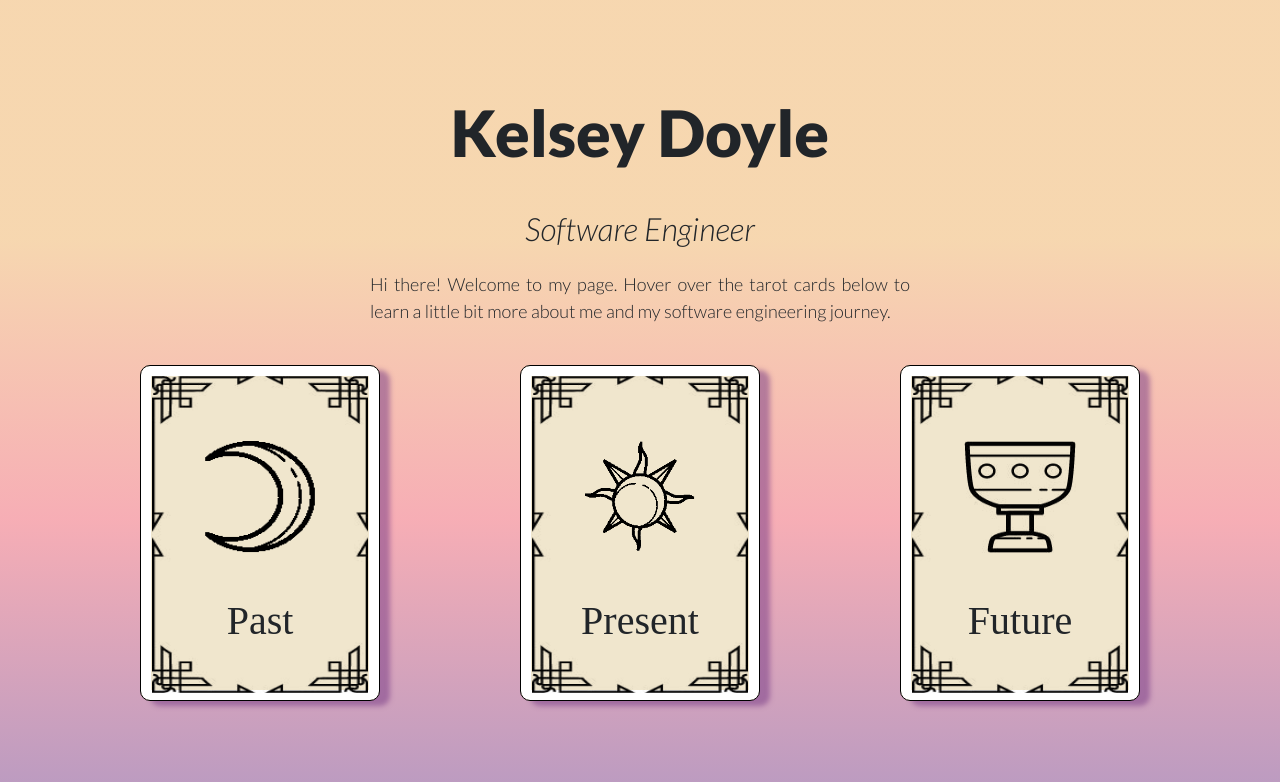
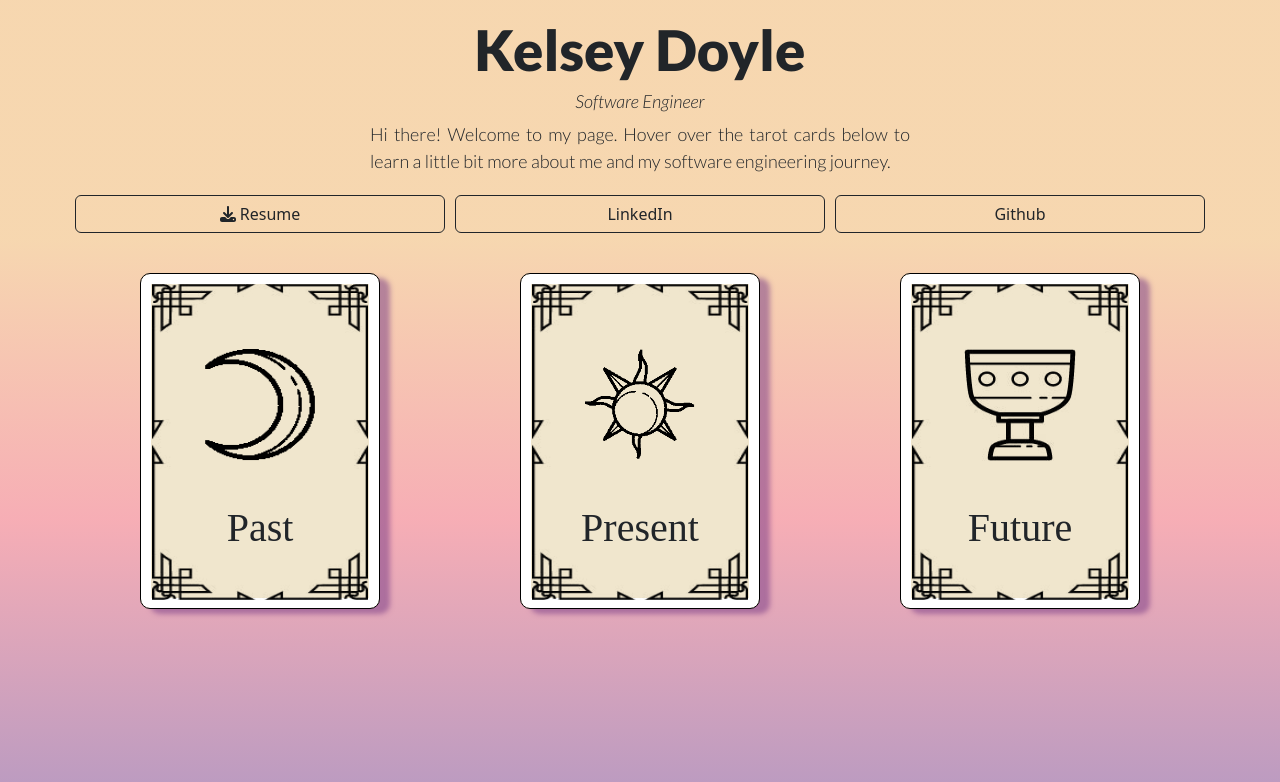
Before and after one commit to kdoyle390/KD-portfolio, a React (Create React App) app: page / in a window 1280 px wide. Shown: the top 782 px of the page. Built offline with nearby package versions, Linux system fonts and the light colour scheme; a web font is replaced by a local one.

Commit message:
Created buttons and coded download and link functionality. Updated card backs and fixed styling. Will need to continue to update styling.

```diff
--- a/package.json
+++ b/package.json
@@ -10,6 +10,7 @@
     "@testing-library/jest-dom": "^5.16.5",
     "@testing-library/react": "^13.4.0",
     "@testing-library/user-event": "^13.5.0",
+    "babel-plugin-macros": "^3.1.0",
     "bootstrap": "^5.2.2",
     "react": "^18.2.0",
     "react-dom": "^18.2.0",
--- a/src/App.js
+++ b/src/App.js
@@ -3,18 +3,35 @@ import tarotCup from './imgs/tarotCup.png';
 import tarotMoon from './imgs/tarotMoon.png';
 import tarotSun from './imgs/tarotSun.png';
 import tarotOutline from './imgs/tarotOutline.png';
-import { FontAwesomeIcon } from '@fortawesome/react-fontawesome';
-// import { envelope } from '@fortawesome/fontawesome-svg-core';
+import { FontAwesomeIcon } from '@fortawesome/react-fontawesome'
+import { faEnvelope, faDownload  } from '@fortawesome/free-solid-svg-icons';
+
+
 
 function App() {
 
 
-  const emailIcon = <FontAwesomeIcon icon="fa-solid fa-envelope" />;
+  // const emailIcon = <FontAwesomeIcon icon={faEnvelope} />
+  const resumeIcon = <FontAwesomeIcon icon={faDownload} />
+  const onButtonClick = () => {fetch('Kelsey Doyle_Resume.pdf')
+        .then(response => {response.blob()
+        .then(blob => {const fileUrl = window.URL.createObjectURL(blob);
+            let alink = document.createElement('a');
+            alink.href = fileUrl;
+            alink.download = 'Kelsey Doyle_Resume.pdf';
+            alink.click();
+          })
+        })
+      }
+  const openInNewTab = url => {
+    window.open(url, '_blank', 'noopener,noreferrer');
+  };
+
   const timeTitle = ['Past', 'Present', 'Future']
   const iconList = [tarotOutline, tarotMoon, tarotSun, tarotCup];
-  const backText = ["Over 7 years of experience in the test-development industry creating high-stakes examinations for physicians exiting their residency programs. Duties included careful analysis of item-bank contents, creation of item-writing assignments to cover areas of need, and coordinating production of meeting materials for over 30 yearly meetings.",
-      "After obtaining a Certificate of Completion from Flatiron School's Software Engineering program...",
-      "Working in the non-profit sector using my software engineering skills to find solutions to complex problems related to housing, food insecurity, public services, etc."]
+  const backText = ["Over 7 years of experience in the test-development industry creating high-stakes examinations for physicians.",
+      "Software Engineering Certificate of Completion holder from Flatiron School. Searching for a Fullstack role.",
+      "Working in the non-profit sector using SE skills to find solutions to complex problems related to housing, food insecurity, or other public services."]
 
   return (
     <div className="App">
@@ -24,6 +41,24 @@ function App() {
         <p id="bio-text">
             Hi there! Welcome to my page. Hover over the tarot cards below to learn a little bit more about me and my software engineering journey.
         </p>
+        <div className="button-container container">
+          <div className="row">
+            <button onClick={onButtonClick} className="btn btn-outline-dark button-link col">
+              {resumeIcon} Resume
+            </button>
+            {/* <button className="btn btn-outline-dark button-link col">
+              {emailIcon} Email
+            </button > */}
+            <button onClick={() => openInNewTab('https://www.linkedin.com/in/kelsey-doyle-chi/')} target="_blank" className="btn btn-outline-dark button-link col">
+              LinkedIn
+            </button >
+            <button onClick={() => openInNewTab('https://github.com/kdoyle390')} className="btn btn-outline-dark button-link col">
+             Github
+            </button>
+
+
+          </div>
+        </div>
       </div>
 
       <div className="container text-center">
--- a/src/index.css
+++ b/src/index.css
@@ -19,21 +19,20 @@ h1, h2 {
 
 #name {
   width: 75%;
-  font-size: 4em;
+  font-size: 3.5em;
   font-family: 'Lato', sans-serif;
   font-weight: 900;
-  padding: 15px;
 }
 
 #title {
   font-family: 'Lato';
   font-weight: 300;
   font-style: italic;
-  padding: 15px;
+  font-size: 18px;
 }
 
 .bio-container {
-  padding-top: 5em;
+  padding-top: 1em;
 }
 
 
@@ -43,7 +42,21 @@ h1, h2 {
   width: 30em;
   margin: auto;
   text-align: justify;
+  padding-bottom: 20px;
 }
+
+.button-container {
+  margin: auto;
+  align-items: center;
+  width: 50%;
+}
+.button-link {
+  margin-left: 5px;
+  margin-right: 5px;
+
+}
+
+
 
 
 /* CARD SPECIFIC STYLING */
@@ -137,8 +150,12 @@ img {
 /* Style the back side */
 .flip-card-back {
   transform: rotateY(180deg);
+
 }
 
 #card-back-text {
-  margin-top: -20em;
+  margin-top: -15em;
+  margin-left: 20px;
+  margin-right: 20px;
+
 }
```
Also changed, not shown: 2 other files (tests, documents, lock files or other folders).
